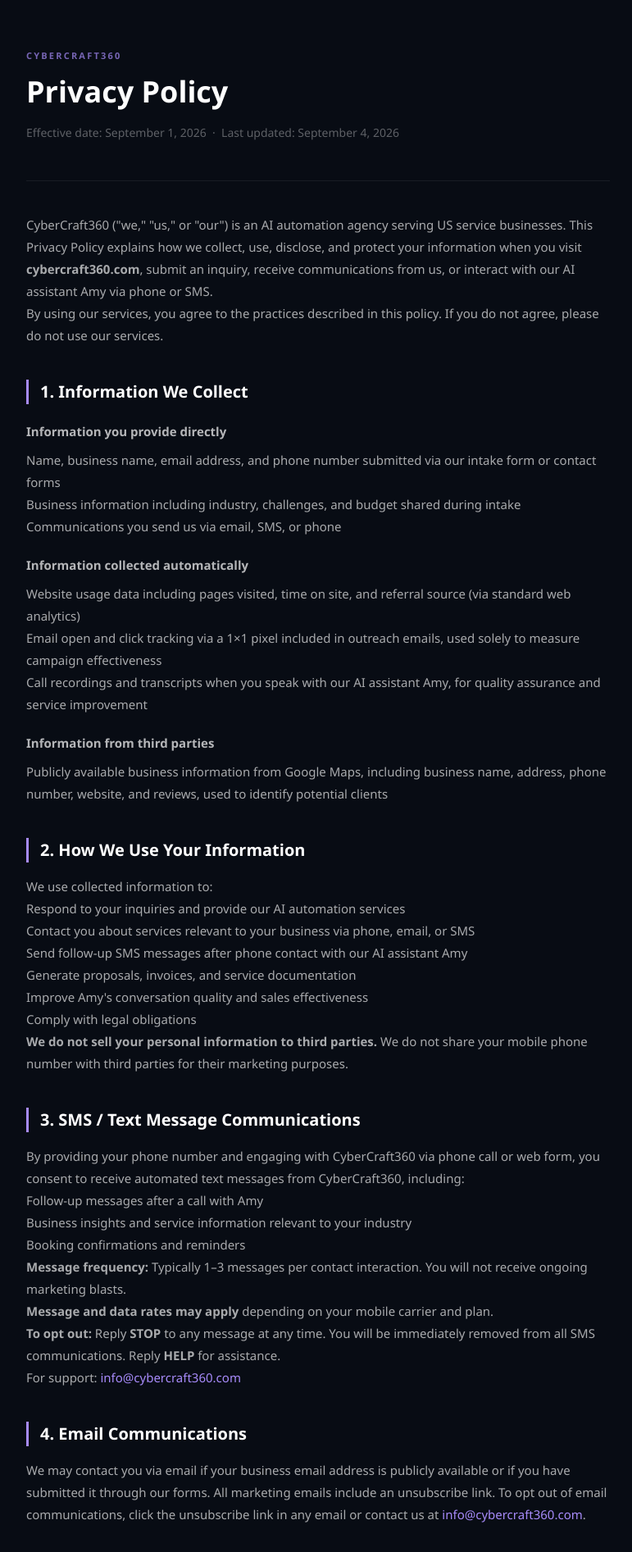
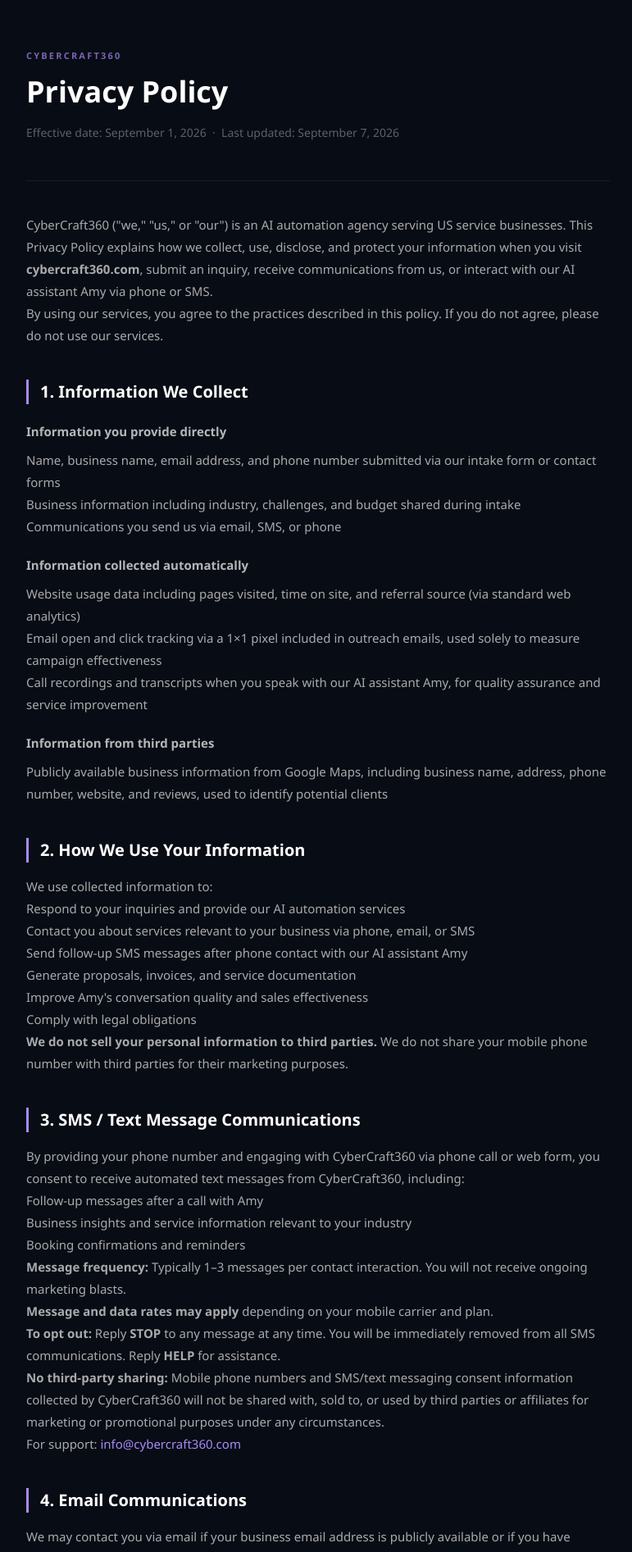
Before and after one commit to cybercraftlimited360/cybercraft-site, a Next.js app: page /privacy in a window 1280 px wide. Shown: the top 1893 px of the page at 82% size, without its empty margins (252-1023 px from the left). Built offline with nearby package versions, Linux system fonts and the light colour scheme; no server answers.

Commit message:
Privacy policy: add required A2P 10DLC no-third-party-sharing SMS statement

```diff
--- a/src/app/privacy/page.tsx
+++ b/src/app/privacy/page.tsx
@@ -12,7 +12,7 @@
         <div style={{ marginBottom: 48 }}>
           <p style={{ margin: "0 0 8px", fontSize: 11, fontWeight: 700, letterSpacing: "0.2em", textTransform: "uppercase", color: "rgba(167,139,250,0.7)" }}>CyberCraft360</p>
           <h1 style={{ margin: "0 0 12px", fontSize: 36, fontWeight: 800, color: "#fff" }}>Privacy Policy</h1>
-          <p style={{ margin: 0, fontSize: 14, color: "rgba(255,255,255,0.35)" }}>Effective date: September 1, 2026 &nbsp;·&nbsp; Last updated: September 4, 2026</p>
+          <p style={{ margin: 0, fontSize: 14, color: "rgba(255,255,255,0.35)" }}>Effective date: September 1, 2026 &nbsp;·&nbsp; Last updated: September 7, 2026</p>
         </div>
 
         <div style={{ height: 1, background: "rgba(255,255,255,0.07)", marginBottom: 40 }} />
@@ -68,6 +68,7 @@
           <p><strong>Message frequency:</strong> Typically 1–3 messages per contact interaction. You will not receive ongoing marketing blasts.</p>
           <p><strong>Message and data rates may apply</strong> depending on your mobile carrier and plan.</p>
           <p><strong>To opt out:</strong> Reply <strong>STOP</strong> to any message at any time. You will be immediately removed from all SMS communications. Reply <strong>HELP</strong> for assistance.</p>
+          <p><strong>No third-party sharing:</strong> Mobile phone numbers and SMS/text messaging consent information collected by CyberCraft360 will not be shared with, sold to, or used by third parties or affiliates for marketing or promotional purposes under any circumstances.</p>
           <p>For support: <a href="mailto:info@cybercraft360.com" style={{ color: "#a78bfa" }}>info@cybercraft360.com</a></p>
         </Section>
 
```
